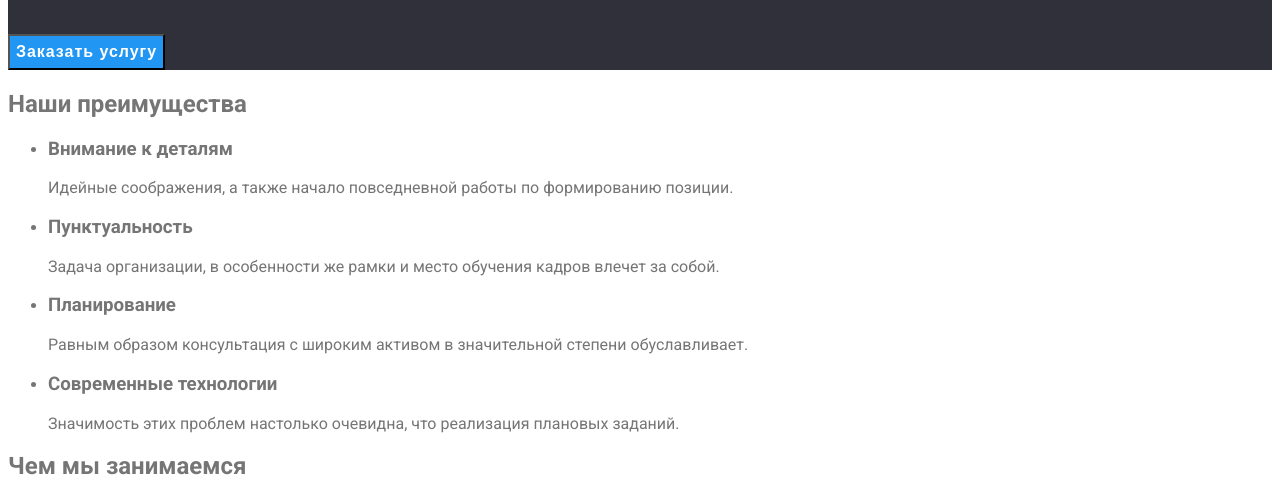
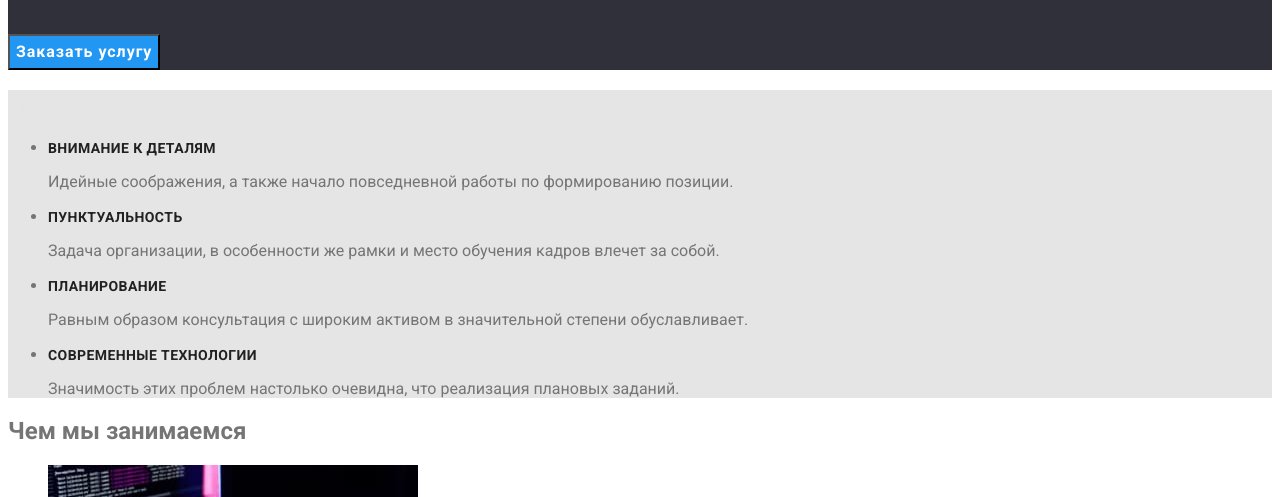
Before and after one commit to Volika/goit-markup-hw-02, a plain HTML site: page index.html in a window 1280 px wide. Shown: the part 246-743 px from the top of the page. Drawn offline with Linux system fonts and the light colour scheme.

Commit message:
add cllass font

```diff
--- a/css/styles.css
+++ b/css/styles.css
@@ -28,6 +28,10 @@ a {
   clip-path: inset(50%);
   margin: -1px;
 }
+.text-size-14-16 {
+  font-size: 14px;
+  line-height: calc(16 / 14);
+}
 /* ---Header--------------- */
 .header {
   background-color: #ffffff;
@@ -36,7 +40,7 @@ a {
 .logo {
   font-family: Raleway, sans-serif;
   font-style: normal;
-  font-weight: bold;
+  font-weight: 700;
   font-size: 26px;
   line-height: 1.19;
   letter-spacing: 0.03em;
@@ -57,8 +61,8 @@ a {
 .header-list,
 .header-connect {
   font-weight: 500;
-  font-size: 14px;
-  line-height: calc(16 / 14);
+  /* font-size: 14px; */
+  /* line-height: calc(16 / 14); */
   letter-spacing: 0.02em;
 }
 .header-link {
@@ -93,6 +97,7 @@ a {
   color: #ffffff;
 }
 .hero-btn {
+  font-family: inherit;
   font-weight: 700;
   font-size: 16px;
   line-height: 1.87;
@@ -103,3 +108,18 @@ a {
   color: #ffffff;
   background-color: var(--accent-color);
 }
+/* advantage */
+.advantage {
+  background-color: var(--prim-backg-color);
+}
+.advantage-title {
+  color: var(--prim-backg-color);
+}
+.advantage-item-title {
+  font-weight: 700;
+  /* font-size: 14px; */
+  /* line-height: 16px; */
+  letter-spacing: 0.03em;
+  text-transform: uppercase;
+  color: var(--title-text-color);
+}
--- a/index.html
+++ b/index.html
@@ -19,22 +19,28 @@
         >Web<span class="logo-sp">Studio</span></a
       >
       <nav>
-        <ul class="header-list list">
+        <ul class="header-list list text-size-14-16">
           <li class="header-item">
             <a href="./index.html" class="header-link current">Студия</a>
           </li>
           <li class="header-item">
             <a href="./portfolio.html" class="header-link">Портфолио</a>
-          </li class="header-item">
-          <li class="header-item"><a href="" class="header-link">Контакты</a></li>
+          </li>
+          <li class="header-item">
+            <a href="" class="header-link">Контакты</a>
+          </li>
         </ul>
       </nav>
-      <ul class="header-connect list">
+      <ul class="header-connect list text-size-14-16">
         <li class="header-connect-item">
-          <a href="mailto:info@devstudio.com" class="header-connect-link">info@devstudio.com</a>
+          <a href="mailto:info@devstudio.com" class="header-connect-link"
+            >info@devstudio.com</a
+          >
         </li>
         <li class="header-connect-item">
-          <a href="tel:+380961111111" class="header-connect-link">+38 096 111 11 11</a>
+          <a href="tel:+380961111111" class="header-connect-link"
+            >+38 096 111 11 11</a
+          >
         </li>
       </ul>
     </header>
@@ -44,31 +50,35 @@
         <button type="button" class="hero-btn">Заказать услугу</button>
       </section>
       <section class="advantage">
-        <h2>Наши преимущества</h2>
+        <h2 class="advantage-title">Наши преимущества</h2>
         <ul class="advantage-list">
           <li class="advantage-item">
-            <h3 class="advantage-item-title">Внимание к деталям</h3>
+            <h3 class="advantage-item-title text-size-14-16">
+              Внимание к деталям
+            </h3>
             <p class="advantage-item-text">
               Идейные соображения, а также начало повседневной работы по
               формированию позиции.
             </p>
           </li>
           <li class="advantage-item">
-            <h3 class="advantage-item-title">Пунктуальность</h3>
+            <h3 class="advantage-item-title text-size-14-16">Пунктуальность</h3>
             <p class="advantage-item-text">
               Задача организации, в особенности же рамки и место обучения кадров
               влечет за собой.
             </p>
           </li>
           <li class="advantage-item">
-            <h3 class="advantage-item-title">Планирование</h3>
+            <h3 class="advantage-item-title text-size-14-16">Планирование</h3>
             <p class="advantage-item-text">
               Равным образом консультация с широким активом в значительной
               степени обуславливает.
             </p>
           </li>
           <li class="advantage-item">
-            <h3 class="advantage-item-title">Современные технологии</h3>
+            <h3 class="advantage-item-title text-size-14-16">
+              Современные технологии
+            </h3>
             <p class="advantage-item-text">
               Значимость этих проблем настолько очевидна, что реализация
               плановых заданий.
@@ -161,15 +171,20 @@
             <a
               href="https://goo.gl/maps/Y3qcfdr68zk5Risw8"
               target="_blank"
-              rel="noopener noreferrer nofollow" class="footer-address-link"
+              rel="noopener noreferrer nofollow"
+              class="footer-address-link"
               >г. Киев, пр-т Леси Украинки, 26</a
             >
           </li>
           <li class="footer-address-item">
-            <a href="mailto:info@example.com" class="footer-address-link">info@example.com</a>
+            <a href="mailto:info@example.com" class="footer-address-link"
+              >info@example.com</a
+            >
           </li>
           <li class="footer-address-item">
-            <a href="tel:+380991111111" class="footer-address-link">+38 099 111 11 11</a>
+            <a href="tel:+380991111111" class="footer-address-link"
+              >+38 099 111 11 11</a
+            >
           </li>
         </ul>
       </address>
```
